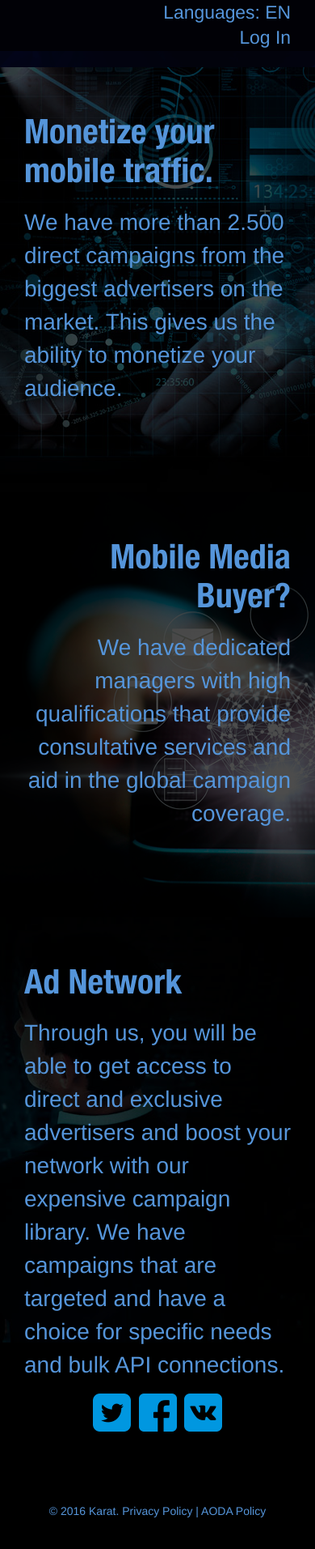
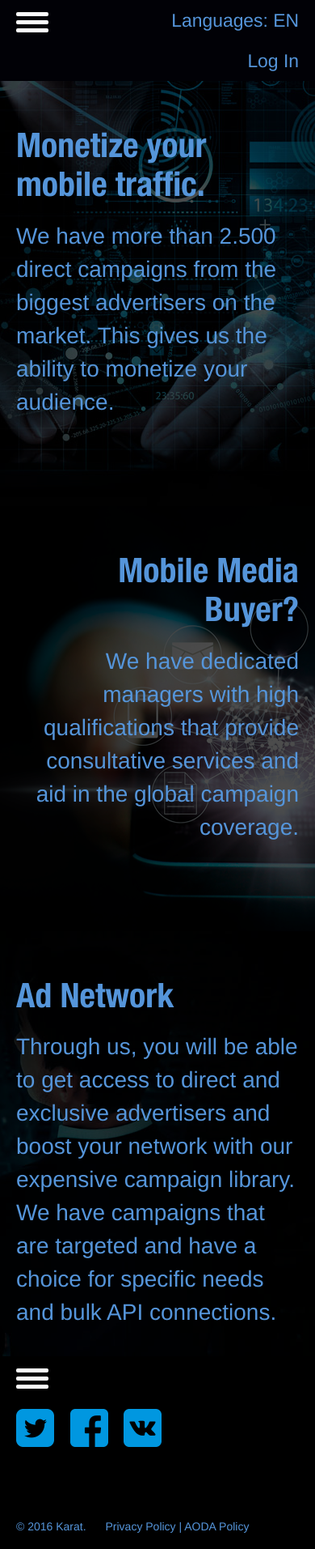
Before and after one commit to hzsenko/megastar, a website: page app/index.html in a window 390 px wide. Shown: the whole page at 81% size. Drawn offline with Linux system fonts and the light colour scheme.

Commit message:
full complete style and js

```diff
--- a/app/index.html
+++ b/app/index.html
@@ -11,21 +11,23 @@
 <body>
 <div class="wrapper">
     <header class="header" id="header">
+        <div class="header-mobile-level clearfix">
             <div class="header-action">
                 <div class="content-wrap">
                     <a href="#" class="header-action__lang">Languages: EN</a>
                     <a href="#" class="header-action__login">Log In</a>
                 </div>
             </div>
-        <div class="header-menu__wrap">
-            <div class="content-wrap">
-                <div class="menu-hamburger__wrap">
+            <div class="menu-hamburger__wrap top">
                 <div class="menu-hamburger" id="header-hamburger">
                     <span class="icon-hamburger"></span>
                     <span class="icon-hamburger"></span>
                     <span class="icon-hamburger"></span>
                 </div>
             </div>
+        </div>
+        <div class="header-menu__wrap" id="header-menu">
+            <div class="content-wrap">
                 <ul class="header-menu">
                     <li class="header-menu__item"><a href="#">Publishers</a></li>
                     <li class="header-menu__item"><a href="#">Our Stats</a></li>
@@ -78,8 +80,6 @@
         </div>
     </section>
     <footer class="footer">
-        <div class="footer-menu__wrap">
-            <div class="content-wrap">
         <div class="menu-hamburger__wrap">
             <div class="menu-hamburger" id="footer-hamburger">
                 <span class="icon-hamburger"></span>
@@ -87,6 +87,8 @@
                 <span class="icon-hamburger"></span>
             </div>
         </div>
+        <div class="footer-menu__wrap" id="footer-menu">
+            <div class="content-wrap">
                 <ul class="footer-menu">
                     <li><a href="#">Publishers</a></li>
                     <li><a href="#">Our Stats</a></li>
@@ -95,12 +97,12 @@
                     <li><a href="#">Blog</a></li>
                 </ul>
             </div>
+        </div>
         <div class="footer-social">
             <div class="content-wrap">
                 <a href="#" class="footer-social__item tw"></a>
                 <a href="#" class="footer-social__item fa"></a>
                 <a href="#" class="footer-social__item vk"></a>
-                </div>
             </div>
         </div>
         <div class="copyright">
@@ -109,6 +111,7 @@
         </div>
     </footer>
 </div>
+
 <script src="js/common.js"></script>
 </body>
 </html>
--- a/app/js/common.js
+++ b/app/js/common.js
@@ -4,28 +4,43 @@
 
     var headerResize = function (header, target) {
         target.style.paddingTop = header.offsetHeight + 'px';
+        return header.offsetHeight;
     };
 
     document.addEventListener("DOMContentLoaded", function () {
         var header = document.getElementById('header'),
-            target = document.getElementById('content'),
-            headerMenu = document.getElementById('header-hamburger'),
-            footerMenu = document.getElementById('footer-hamburger');
+            content = document.getElementById('content'),
+            headerMenu = document.getElementById('header-menu'),
+            footerMenu = document.getElementById('footer-menu'),
+            headerHamburger = document.getElementById('header-hamburger'),
+            footerHamburger = document.getElementById('footer-hamburger');
 
-        headerResize(header, target);
+        headerResize(header, content);
 
         window.onresize = function () {
-            headerResize(header, target);
+            headerResize(header, content);
         };
 
-        [headerMenu, footerMenu].forEach(function (item) {
+        [headerHamburger, footerHamburger].forEach(function (item) {
             item.addEventListener('click', function () {
-                var targetMenu = this.parentNode.nextElementSibling;
+                var target = headerMenu;
+                if (item == footerHamburger) {
+                    target = footerMenu;
+                }
 
-                targetMenu.classList.toggle('show');
+                var targetUl = target.getElementsByTagName('ul')[0];
 
-                if (item.id == 'header-hamburger') {
-                    headerResize(header, target);
+                if (!target.offsetHeight) {
+                    target.style.height = targetUl.offsetHeight + 'px';
+                }
+                else {
+                    target.style.height = 0;
+                }
+
+                if (target == headerMenu) {
+                    setTimeout(function () {
+                        headerResize(header, content);
+                    }, 300);
                 }
             });
         });
--- a/app/less/style.less
+++ b/app/less/style.less
@@ -27,6 +27,12 @@ a {
   color: #5595da;
 }
 
+.clearfix:after {
+  display: table;
+  content: '';
+  clear: both;
+}
+
 ul {
   list-style-type: none;
   margin: 0;
@@ -54,6 +60,7 @@ body {
   position: fixed;
   margin: 0 auto;
   width: 1230px;
+  z-index: 11;
 
   &-action {
     background: #010106;
@@ -62,7 +69,7 @@ body {
     a {
       font-size: 22.89px;
       padding-right: 40px;
-      line-height: 31.3px;
+      line-height: 50px;
       vertical-align: top;
     }
   }
@@ -71,6 +78,7 @@ body {
 .header-menu__wrap {
   background: url(../images/top-menu-bg.png) right #000;
   padding: 38px 0 50px;
+  transition: height 0.3s linear;
 }
 
 .header-menu {
@@ -85,33 +93,6 @@ body {
     }
   }
 }
-
-//.menu-hamburger {
-//  width: 80px;
-//  height: 65px;
-//  padding: 20px;
-//  display: none;
-//
-//  .icon-hamburger {
-//    width: 100%;
-//    height: 5px;
-//    background: #fff;
-//    margin-bottom: 5px;
-//    display: block;
-//    border-radius: 3px;
-//  }
-//}
-
-//
-//.footer-menu.show, .header-menu.show {
-//  display: block;
-//  opacity: 1;
-//}
-//
-//.footer-menu.hide, .header-menu.hide {
-//  display: none;
-//  //opacity: 0;
-//}
 
 .size-desc-1 {
   max-width: 753px;
@@ -129,11 +110,11 @@ body {
 }
 
 .page-feature {
+  transition: all .3s linear;
 
   &__item {
     min-height: 525px;
     position: relative;
-    z-index: -1;
 
     .feature-info {
       padding: 195px 0 0 64px;
@@ -190,6 +171,10 @@ body {
   }
 }
 
+.footer-menu__wrap {
+  transition: height 0.3s linear;
+}
+
 .footer {
 
   &-menu {
@@ -239,6 +224,22 @@ body {
   }
 }
 
+.menu-hamburger {
+  width: 60px;
+  height: 50px;
+  padding: 15px 10px 10px;
+  display: none;
+
+  .icon-hamburger {
+    width: 100%;
+    height: 5px;
+    background: #fff;
+    margin-bottom: 5px;
+    display: block;
+    border-radius: 2px;
+  }
+}
+
 @media ( max-width: 1230px ) {
 
   .header {
@@ -246,7 +247,7 @@ body {
   }
 }
 
-@media ( max-width: 1120px ) {
+@media ( max-width: 1199px ) {
 
   .feature-info {
     z-index: 2;
@@ -264,22 +265,6 @@ body {
 
     &__item {
 
-      &-slide-1, &-slide-3 {
-
-        .feature-info {
-          max-width: 600px;
-          padding-top: 110px;
-        }
-      }
-
-      &-slide-2 {
-
-        .feature-info {
-          max-width: 600px;
-        }
-      }
-    }
-
       .feature-title {
         font-size: 42px;
       }
@@ -287,9 +272,25 @@ body {
       .feature-desc {
         font-size: 28px;
       }
+
+      &-slide-1, &-slide-3, &-slide-2 {
+
+        .feature-info {
+          max-width: 600px;
+        }
       }
 
-  .header-menu__wrap .header-menu .header-menu__item a {
+      &-slide-1, &-slide-3 {
+
+        .feature-info {
+          padding-top: 110px;
+        }
+      }
+    }
+  }
+
+  .header-menu__wrap .header-menu .header-menu__item a,
+  .footer-menu li a {
     font-size: 24px;
   }
 }
@@ -300,38 +301,93 @@ body {
     display: block;
   }
 
-  .header-menu, .footer-menu {
-    display: none;
-    opacity: 0;
+  .menu-hamburger__wrap {
+    padding: 0 10px;
+
+    .top {
+      float: left;
+    }
   }
 
-  .header-menu__wrap .header-menu {
-    padding-left: 20px;
+  .header {
+    padding: 0;
+    background: #010106;
+
+    &-menu__wrap {
+      padding: 0;
+      overflow: hidden;
+      height: 0;
+
+      .content-wrap {
+        padding: 0 10px;
+      }
+    }
+
+    &-action {
+      float: right;
+
+      a {
+        padding-right: 10px;
+      }
+
+      .content-wrap {
+        padding: 0 10px;
+      }
+    }
+
+    &-menu {
+      padding-left: 10px;
       text-align: left;
 
-    .header-menu__item {
+      &__item {
         padding-right: 0;
         display: block;
       }
     }
-
-  .header-menu__wrap {
-    padding: 10px 0;
   }
 
-  .footer .footer-menu {
-    padding: 10px 20px 10px 20px;
+  .footer {
+
+    .footer-menu__wrap {
+      overflow: hidden;
+      height: 0;
+    }
+
+    &-menu {
+      padding: 0 10px;
 
       li {
         padding: 0;
         display: block;
       }
+
+      &__wrap {
+
+        .content-wrap {
+          padding: 0 10px;
+        }
+      }
     }
 
-  .footer .footer-social a {
-    margin-left: 20px;
+    &-social {
+
+      .content-wrap {
+        padding: 0 10px;
       }
 
+      a {
+        margin-left: 10px;
+      }
+    }
+
+    .copyright {
+      padding-left: 20px;
+
+      &-item {
+        padding: 0 20px 0 0;
+      }
+    }
+  }
 }
 
 @media ( max-width: 600px ) {
@@ -339,8 +395,8 @@ body {
   .page-feature__item {
 
     .feature-info {
-      padding-left: 30px;
-      padding-right: 30px;
+      padding-left: 20px;
+      padding-right: 20px;
     }
   }
 }
@@ -348,16 +404,8 @@ body {
 @media ( max-width: 400px ) {
 
   .header-action a {
-    padding: 0;
+    padding: 0 10px 0 0;
     display: block;
-  }
-
-  .footer .footer-social {
-    text-align: center;
-
-    a {
-      margin: 0;
-    }
   }
 
   .page-feature__item {
@@ -371,11 +419,6 @@ body {
   }
 
   .footer .copyright {
-    padding: 20px 0;
-    text-align: center;
-
-    .copyright-item {
-      padding: 0;
+    padding: 20px;
   }
 }
-}
```
Also changed, not shown: app/css/style.min.css. Lines whose indentation alone changed are shown as unchanged.
